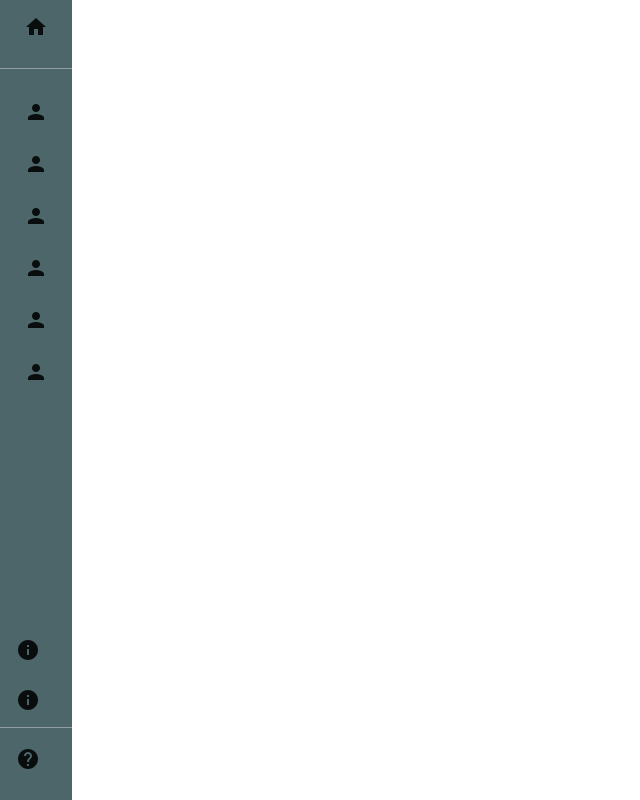
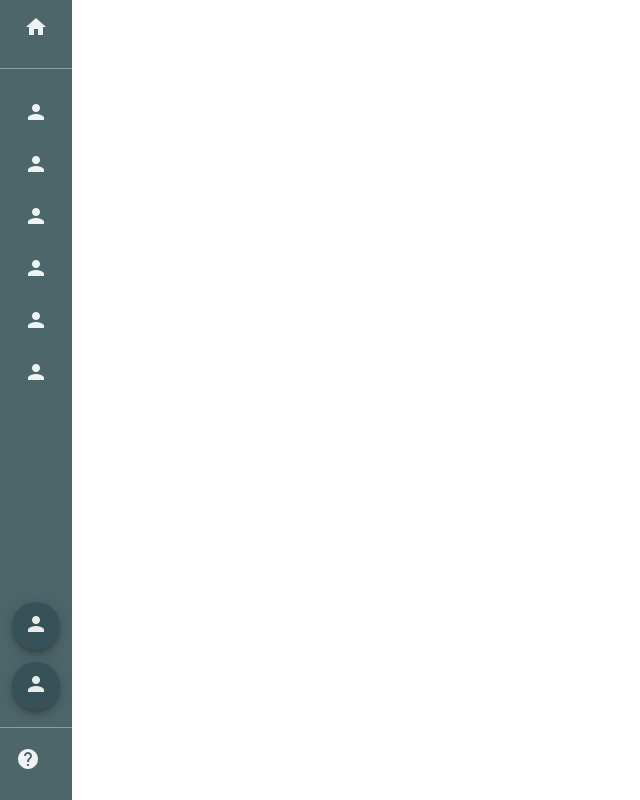
Before and after one commit to silviabortolote/angular-sidebar, an Angular app: page / in a window 1280 px wide. Shown: the whole page, without its empty margins (0-640 px from the left). Built offline with nearby package versions, Linux system fonts and the light colour scheme.

Commit message:
feat: add menu

```diff
--- a/src/app/app.component.html
+++ b/src/app/app.component.html
@@ -30,12 +30,12 @@
         <mat-icon>person</mat-icon>
     </button>
 
-    <button mat-button class="menu-button ellipse-button info2">
-        <mat-icon>info</mat-icon>
+    <button  mat-mini-fab class="my-fab info2">
+        <mat-icon>person</mat-icon>
     </button>
 
-    <button mat-button class="menu-button ellipse-button info">
-        <mat-icon>info</mat-icon>
+    <button  mat-mini-fab class="my-fab info">
+        <mat-icon>person</mat-icon>
     </button>
 
     <mat-divider class="sidebar-divider"></mat-divider>
--- a/src/app/app.component.scss
+++ b/src/app/app.component.scss
@@ -6,8 +6,30 @@
     left: 77px;
 }
 
+mat-icon{
+    color: #EEF3F4;
+}
+
 ::ng-deep.cdk-overlay-pane{
     transform: translate(0px, -35px);
+}
+
+.my-fab {
+    width: 48px;
+    height: 48px;
+    line-height: 16px;
+    background: #365158;
+    left: 12px;
+
+    mat-icon{
+        color: #E8ECE8;;
+        position: absolute;
+        left: 25%;
+        right: 16.66%;
+        top: 20.41%;
+        bottom: 8.34%;
+
+    }
 }
 
 .buttonMenu{
@@ -68,14 +90,14 @@ mat-divider {
     position: absolute;
     display: flex;
     bottom: 0;
-    margin-bottom: 75px;
+    margin-bottom:90px;
 }
 
 .info2{
     position: absolute;
     display: flex;
     bottom: 0;
-    margin-bottom: 125px;
+    margin-bottom: 150px;
 }
 
 .example-container {
```
